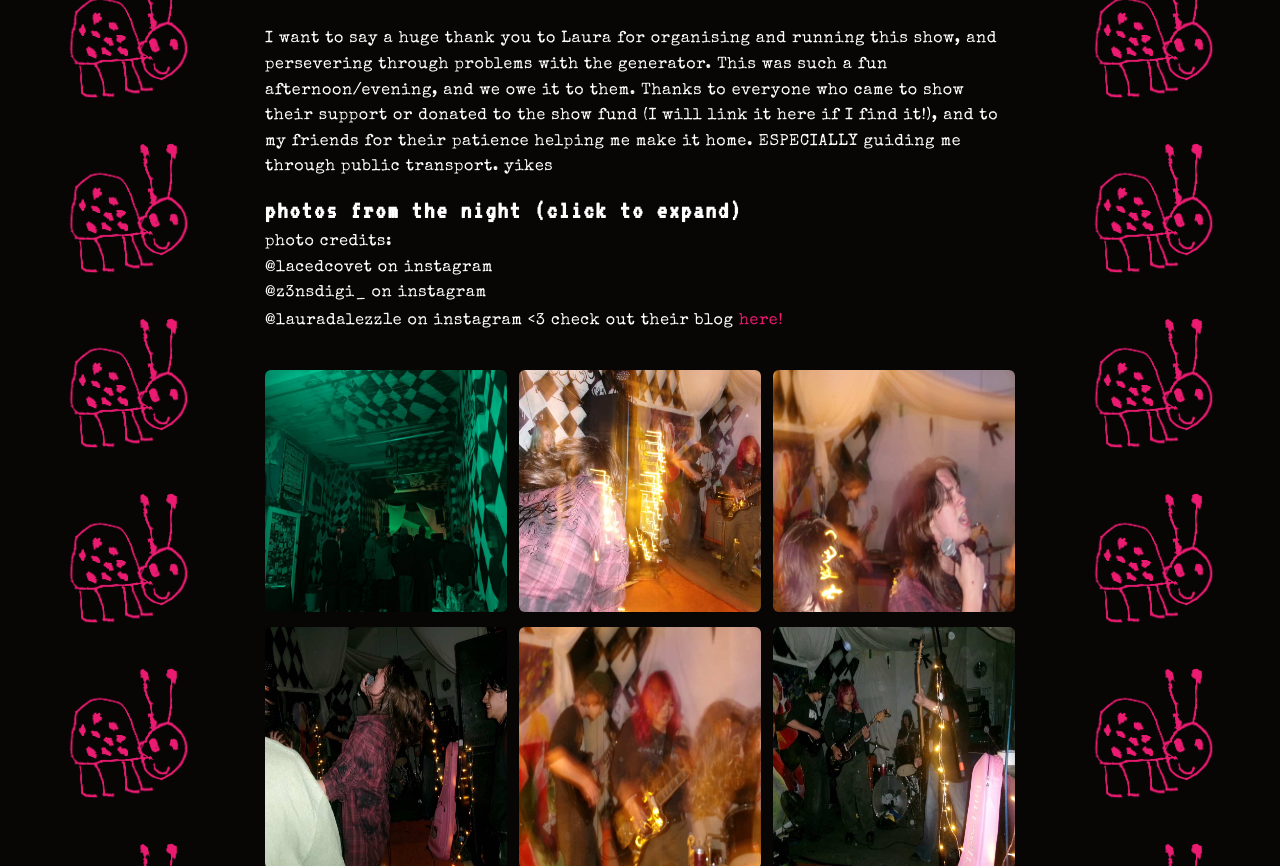
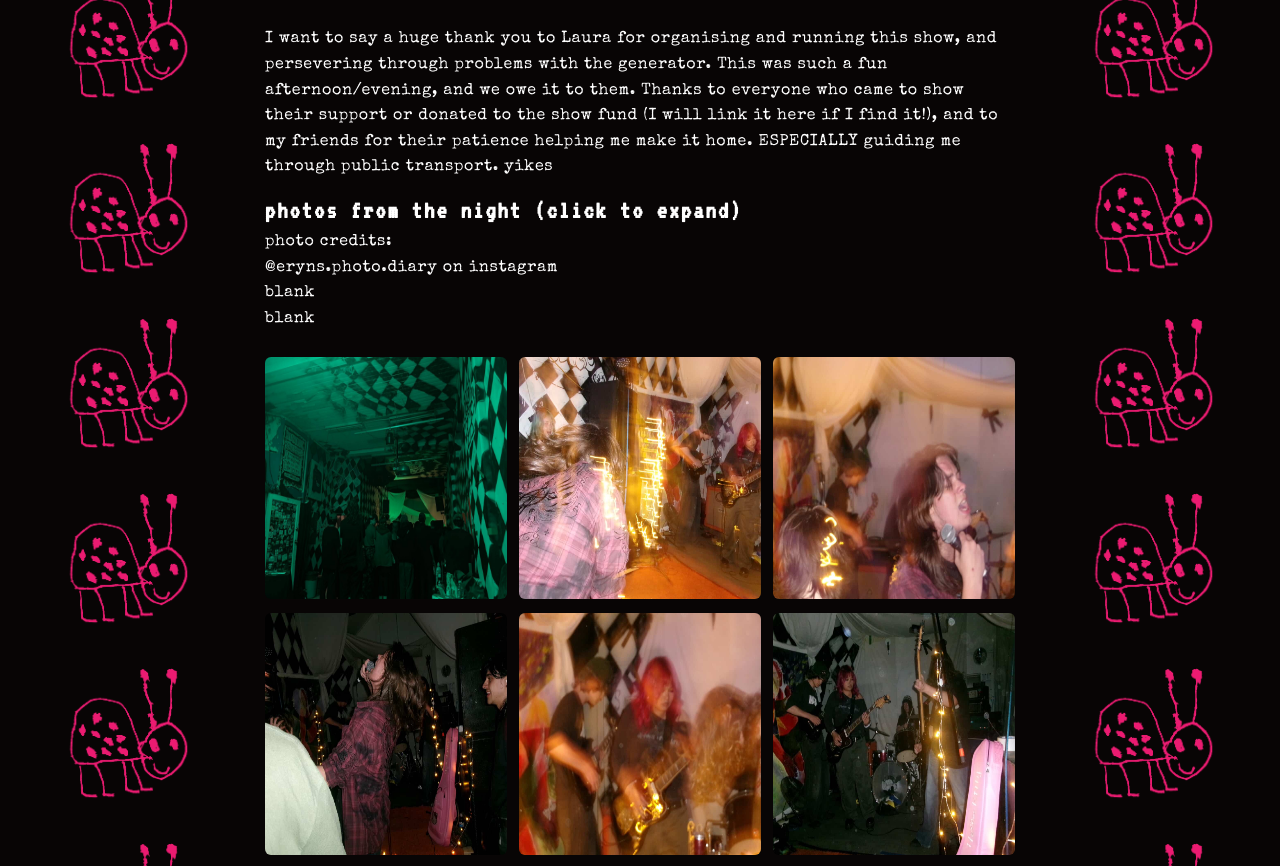
Before and after one commit to xxiwriterecipesnotlovelettersxx/xxiwriterecipesnotlovelettersxx.github.io, a Jekyll site: the page built from _posts/2026-02-22-i-thought-youd-be-here-too-fundraiser-at-the-tote.md, in a window 1280 px wide and 900 px high, scrolled down 7597 px, cut to the strip 0-866 px from the top of the window. Built offline with Jekyll 4.4.1, drawn with Linux system fonts in a browser that asks for light colours.

Commit message:
Update 2026-02-22-i-thought-youd-be-here-too-fundraiser-at-the-tote.md

```diff
--- a/_posts/2026-02-22-i-thought-youd-be-here-too-fundraiser-at-the-tote.md
+++ b/_posts/2026-02-22-i-thought-youd-be-here-too-fundraiser-at-the-tote.md
@@ -81,11 +81,11 @@ I want to say a huge thank you to Laura for organising and running this show, an
 ### photos from the night (click to expand)
 photo credits:
 <br>
-@lacedcovet on instagram
+@eryns.photo.diary on instagram
 <br>
-@z3nsdigi_ on instagram
+blank
 <br>
-@lauradalezz1e on instagram <3 check out their blog <a href="https://lauradalezz1e.neocities.org">here!</a>
+blank
 
 <div class="gallery">
    <a href="/images/spit1.jpg">
```
